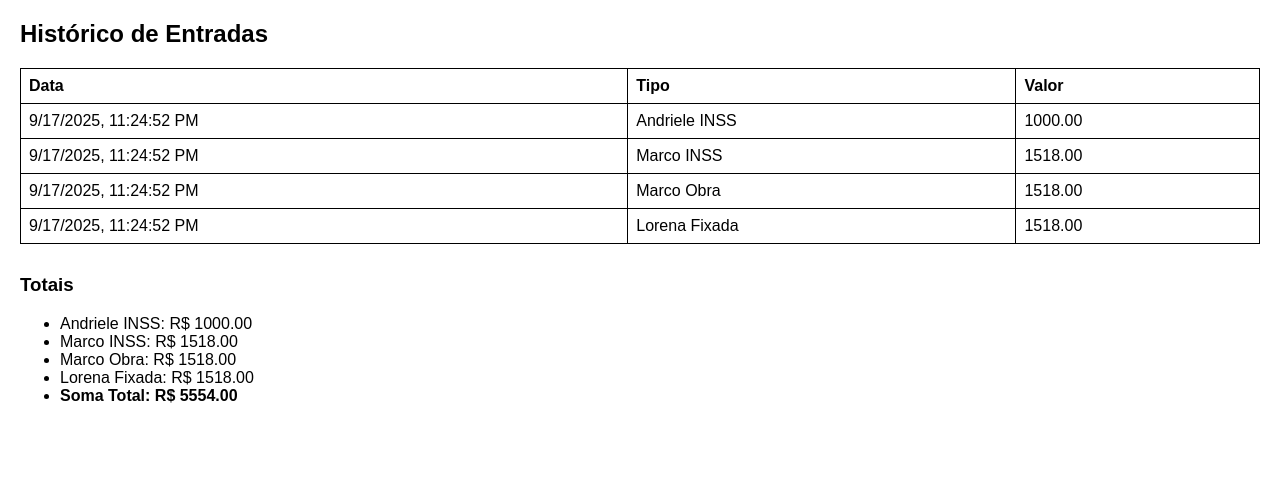
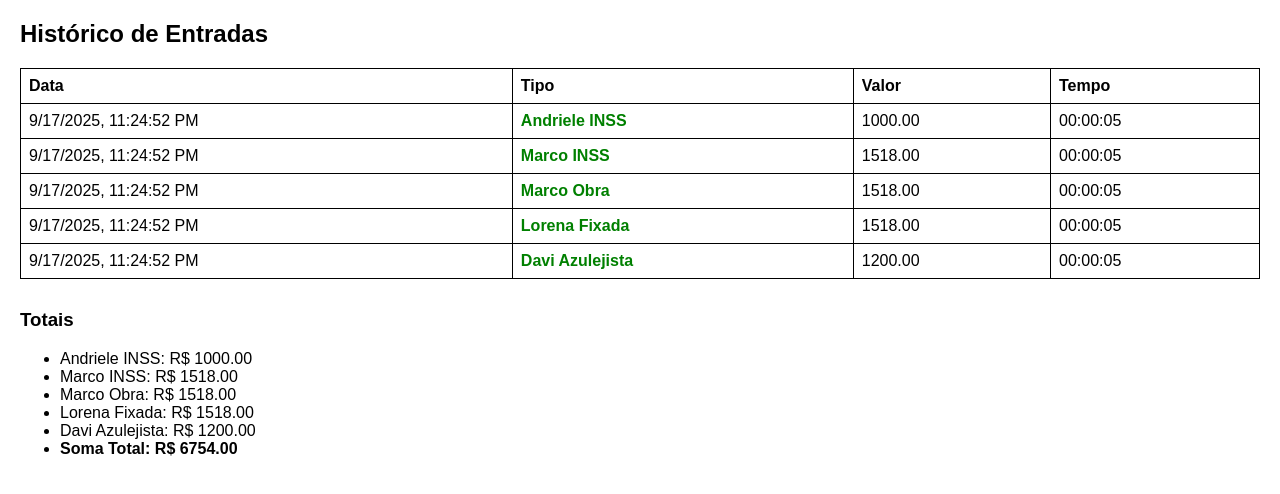
Before and after one commit to 9481A24/Contabilidade, a plain HTML site: page index.html in a window 1280 px wide. Drawn offline with Linux system fonts and the light colour scheme.

Commit message:
Update index.html

```diff
--- a/index.html
+++ b/index.html
@@ -9,6 +9,7 @@
   table { border-collapse: collapse; width: 100%; margin-top: 20px; }
   th, td { border: 1px solid #000; padding: 8px; text-align: left; }
   h3 { margin-top: 30px; }
+  .ativo { color: green; font-weight: bold; }
 </style>
 </head>
 <body>
@@ -20,6 +21,7 @@
     <th>Data</th>
     <th>Tipo</th>
     <th>Valor</th>
+    <th>Tempo</th>
   </tr>
 </table>
 
@@ -31,7 +33,8 @@ const entradas = [
   { tipo: "Andriele INSS", valor: 1000 },
   { tipo: "Marco INSS", valor: 1518 },
   { tipo: "Marco Obra", valor: 1518 },
-  { tipo: "Lorena Fixada", valor: 1518 }
+  { tipo: "Lorena Fixada", valor: 1518 },
+  { tipo: "Davi Azulejista", valor: 1200 }
 ];
 
 const totais = {};
@@ -40,22 +43,33 @@ let somaTotal = 0;
 const tabela = document.getElementById('tabelaEntradas');
 const ulTotais = document.getElementById('totais');
 
+function formatarTempo(segundos) {
+  const h = String(Math.floor(segundos / 3600)).padStart(2,'0');
+  const m = String(Math.floor((segundos % 3600) / 60)).padStart(2,'0');
+  const s = String(segundos % 60).padStart(2,'0');
+  return `${h}:${m}:${s}`;
+}
+
+const linhasData = []; // para salvar a hora de cada entrada
+
 entradas.forEach(entrada => {
-  // Adiciona linha na tabela
   const novaLinha = tabela.insertRow();
   const celulaData = novaLinha.insertCell(0);
   const celulaTipo = novaLinha.insertCell(1);
   const celulaValor = novaLinha.insertCell(2);
+  const celulaTempo = novaLinha.insertCell(3);
 
   const dataAtual = new Date();
   celulaData.innerText = dataAtual.toLocaleString();
   celulaTipo.innerText = entrada.tipo;
   celulaValor.innerText = entrada.valor.toFixed(2);
+  celulaTipo.classList.add('ativo');
+
+  // Armazena o horário inicial para o cronômetro
+  linhasData.push({ linha: celulaTempo, inicio: dataAtual });
 
   // Calcula total por tipo
   totais[entrada.tipo] = (totais[entrada.tipo] || 0) + entrada.valor;
-
-  // Soma geral
   somaTotal += entrada.valor;
 });
 
@@ -71,6 +85,15 @@ const liTotal = document.createElement('li');
 liTotal.innerText = `Soma Total: R$ ${somaTotal.toFixed(2)}`;
 liTotal.style.fontWeight = 'bold';
 ulTotais.appendChild(liTotal);
+
+// Atualiza cronômetro a cada segundo
+setInterval(() => {
+  const agora = new Date();
+  linhasData.forEach(item => {
+    const segundosPassados = Math.floor((agora - item.inicio)/1000);
+    item.linha.innerText = formatarTempo(segundosPassados);
+  });
+}, 1000);
 </script>
 
 </body>
```
